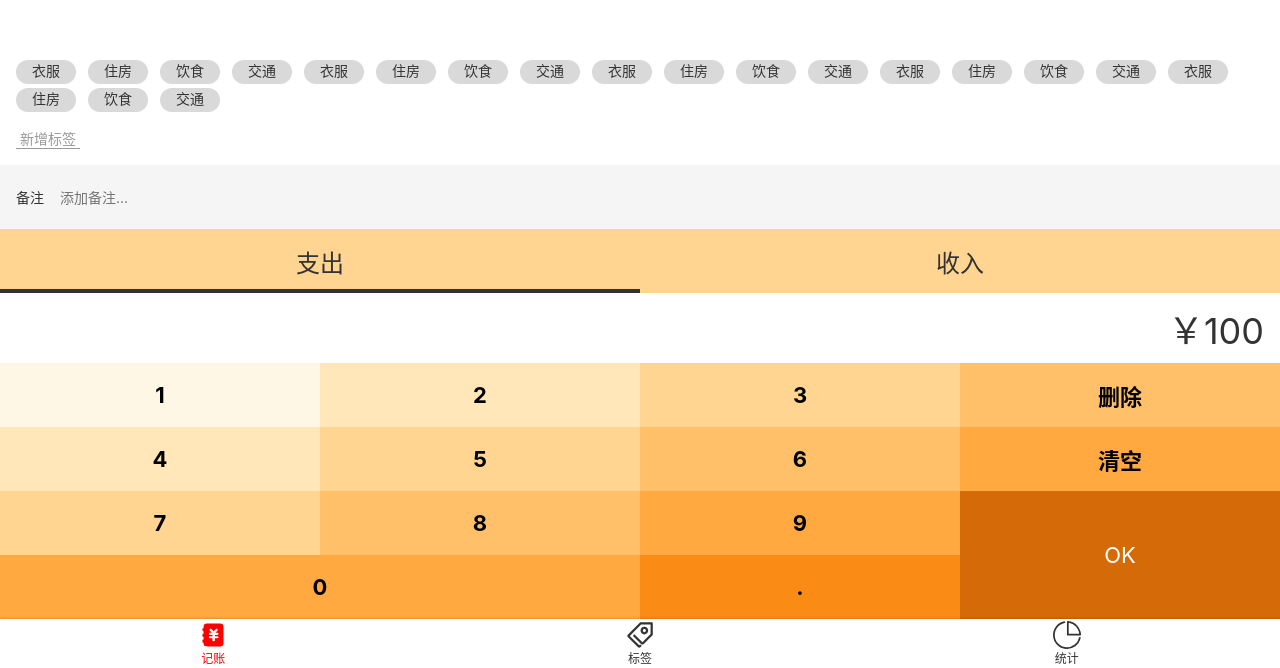
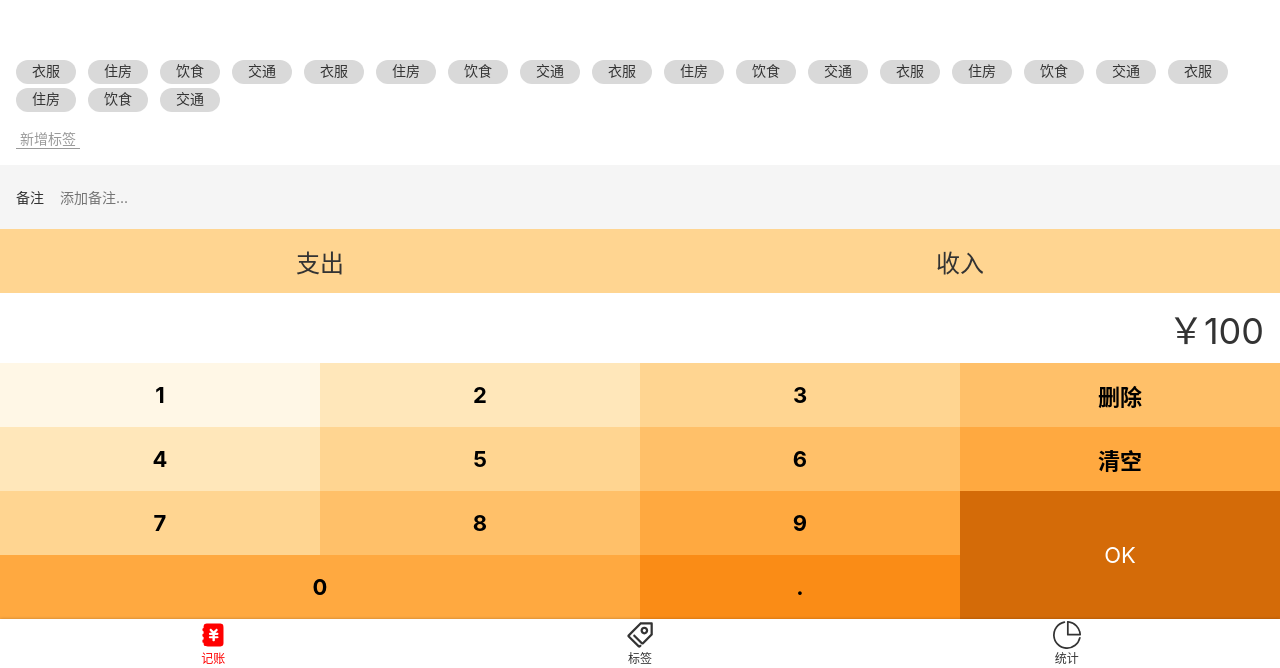
Before and after one commit to waynefu2020/orange-money-vue, a Vue app: page /#/money in a window 1280 px wide. Shown: the part 132-800 px from the top of the page. Built offline with nearby package versions, Linux system fonts and the light colour scheme.

Commit message:
使用 js 完成 types.vue 组件

```diff
--- a/src/components/Types.vue
+++ b/src/components/Types.vue
@@ -1,15 +1,32 @@
 <template>
   <div>
     <ul class="types">
-      <li class="selected">支出</li>
-      <li>收入</li>
+      <li :class="type ==='-' && 'selected'" @click="selectType('-')">支出</li>
+      <li :class="type ==='+' && 'selected'" @click="selectType('+')">收入</li>
     </ul>
   </div>
 </template>
 
-<script lang="ts">
+<script>
 export default {
-  name: "Types"
+  name: "Types",
+  props:['xxx'],
+  data(){
+    return {
+      type: '-' | '+'
+    }
+  },
+  mounted() {
+    console.log(this.xxx);
+  },
+  methods:{
+    selectType(type){
+      if(type !== '-' && type !== '+'){
+        throw new Error('unknown type.')
+      }
+      this.type = type
+    }
+  }
 }
 </script>
 
--- a/src/views/Money.vue
+++ b/src/views/Money.vue
@@ -1,7 +1,7 @@
 <template>
   <Layout class-prefix="layout">
     <NumberPad/>
-    <Types/>
+    <Types xxx="hi"/>
     <Notes/>
     <Tags/>
   </Layout>
```
